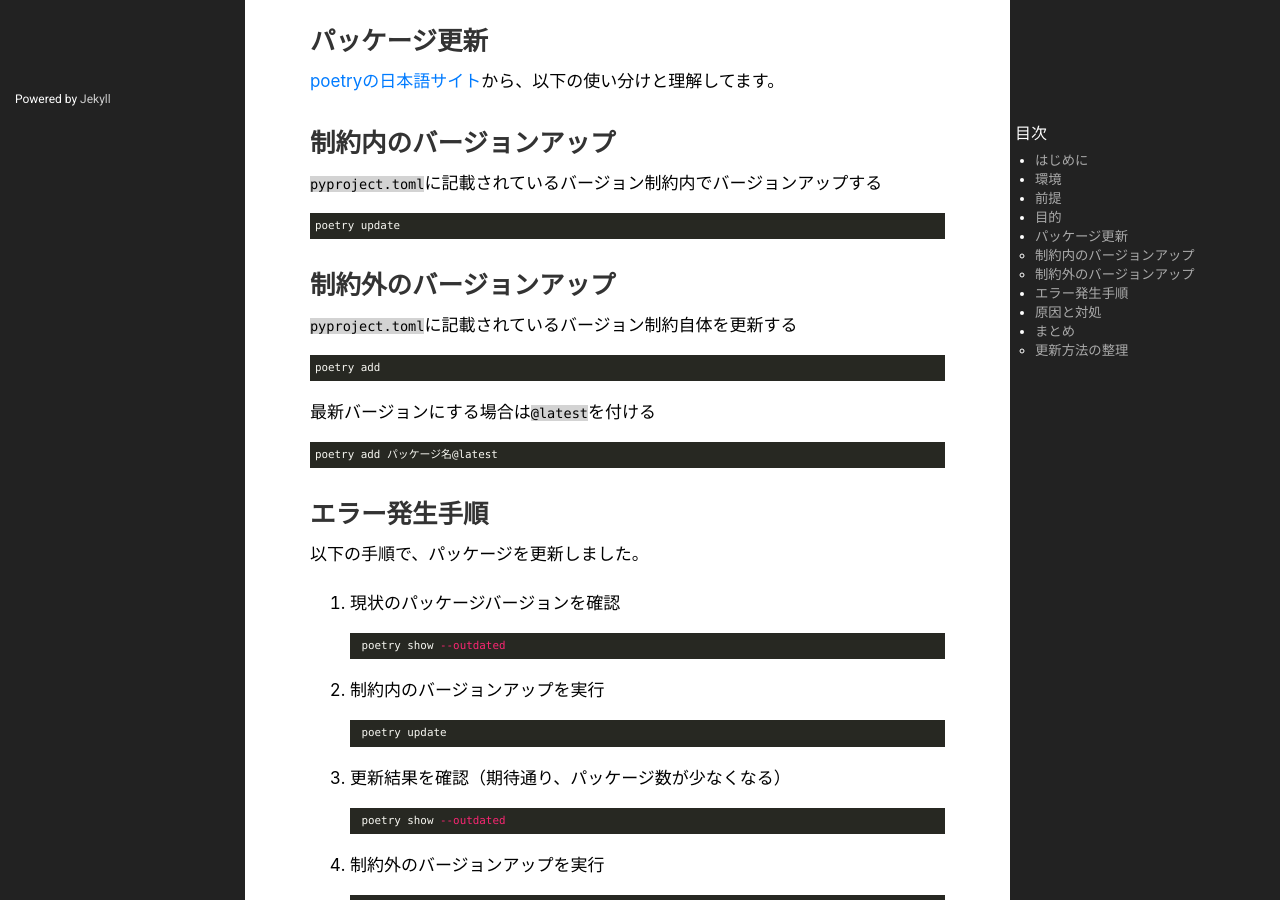
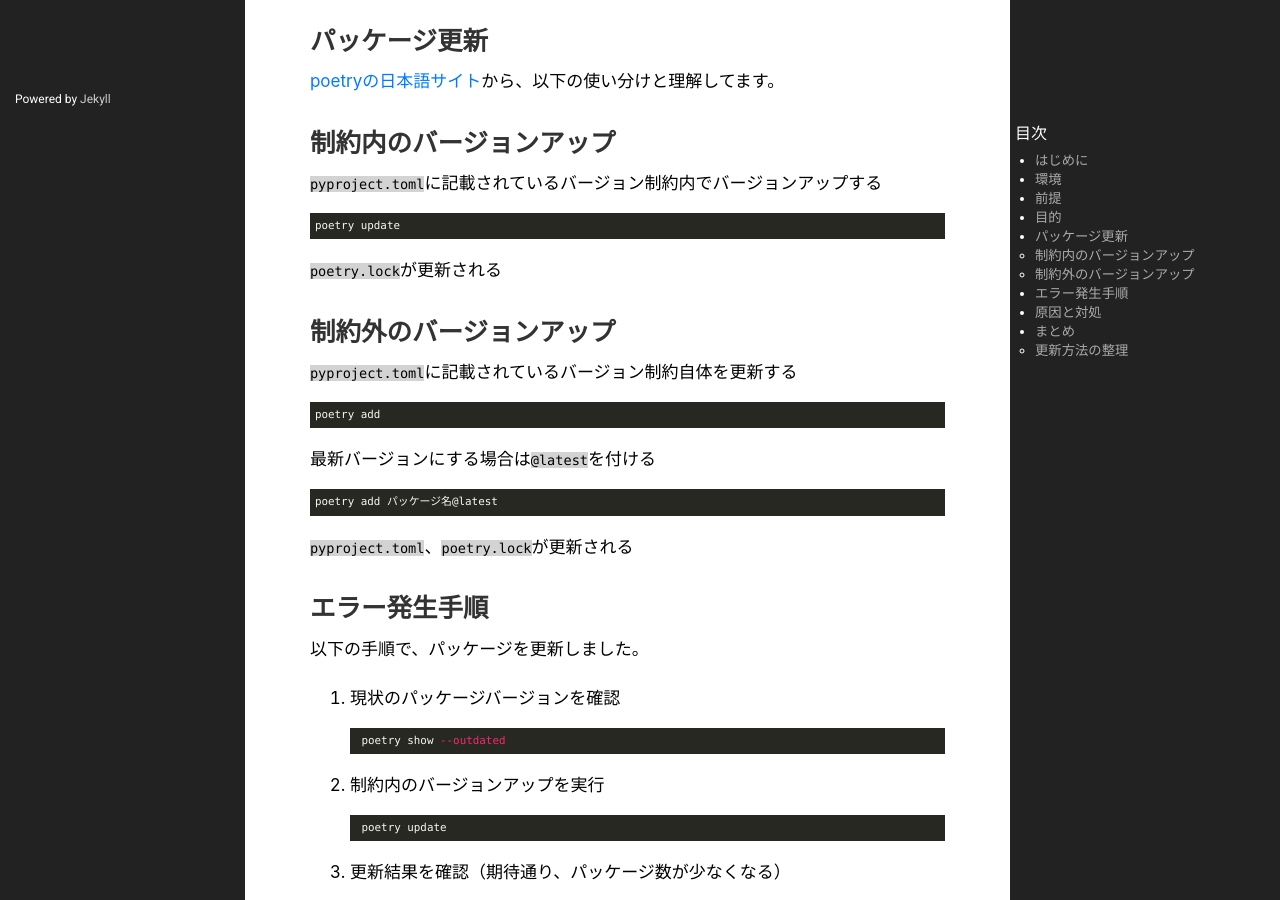
Before and after one commit to tatsuichi/blog, a Jekyll site: the page built from _posts/2026-01-05-poetry add @latest で Incompatible constraints エラーが出た原因.md, in a window 1280 px wide and 900 px high, scrolled down 888 px. Built offline with Jekyll 4.4.1, drawn with Linux system fonts in a browser that asks for light colours.

Commit message:
成果物を明示化

````diff
--- a/_posts/2026-01-05-poetry add @latest で Incompatible constraints エラーが出た原因.md
+++ b/_posts/2026-01-05-poetry add @latest で Incompatible constraints エラーが出た原因.md
@@ -38,6 +38,8 @@ category: Python
 poetry update
 ```
 
+`poetry.lock`が更新される
+
 ## 制約外のバージョンアップ
 
 `pyproject.toml`に記載されているバージョン制約自体を更新する
@@ -51,6 +53,8 @@ poetry add
 ``` sh
 poetry add パッケージ名@latest
 ```
+
+`pyproject.toml`、`poetry.lock`が更新される
 
 # エラー発生手順
 
````
